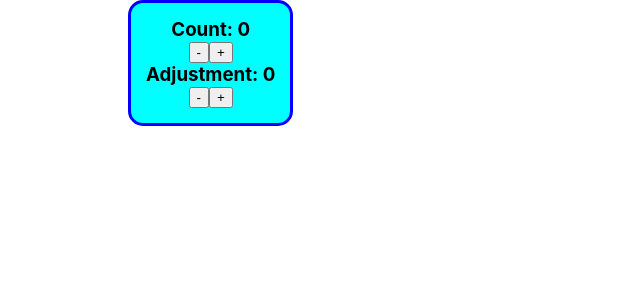
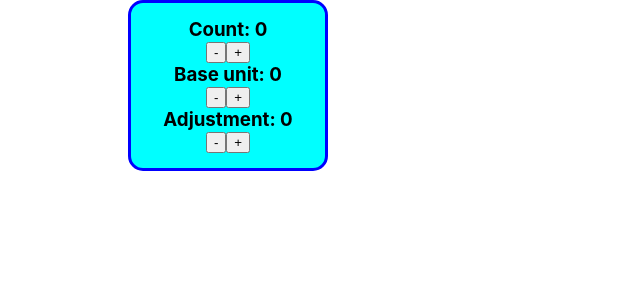
Before and after one commit to enbre/counter, a React (Create React App) app: page / in a window 1280 px wide. Shown: the top 300 px of the page, without its empty margins (0-640 px from the left). Built offline with nearby package versions, Linux system fonts and the light colour scheme.

Commit message:
Gets counter adjustment and auto-date working

```diff
--- a/src/Counter.js
+++ b/src/Counter.js
@@ -1,18 +1,26 @@
 import React, {useState, useEffect} from 'react'
 
 function Counter() {
-   const [count, setCount] = useState(0);
-   const [adjust, setAdjust] = useState(0);
+   const [count, setCount] = useState(0),
+   [adjust, setAdjust] = useState(0),
+   [base, setBase] = useState(0);
+
 
    useEffect(() => {
-      document.title = `You clicked ${count} times`
-   }, [count, adjust])
+      document.querySelector("h3" ).innerHTML = `Count: ${count+base+adjust}`
+      console.log(`count: ${count}, base: ${base}, adjust: ${adjust}`)
+   }
+   ,[ count,adjust, base]
+   )
 
    return (
       <div className="Counter">
-         <h3>Count: {count}</h3>
-         <button onClick={()=>setCount(count - adjust)}>-</button>
-         <button onClick={()=>setCount(count + adjust)}>+</button>
+         <h3> Count: banana</h3>
+         <button onClick={()=>setCount(count - (base+adjust))}>-</button>
+         <button onClick={()=>setCount(count + (base+adjust))}>+</button>
+         <h3>Base unit: {base}</h3>
+         <button onClick={()=>setBase(base - 1)}>-</button>
+         <button onClick={()=>setBase(base + 1)}>+</button>
          <h3>Adjustment: {adjust}</h3>
          <button onClick={()=>setAdjust(adjust - 1)}>-</button>
          <button onClick={()=>setAdjust(adjust + 1)}>+</button>
--- a/src/index.css
+++ b/src/index.css
@@ -27,7 +27,7 @@ header {
 
 .Counter {
   display: inline-block;
-  min-width: 30;
+  min-width: 200px;
   background-color:aqua;
   border: 3px solid blue;
   border-radius:15px;
```
